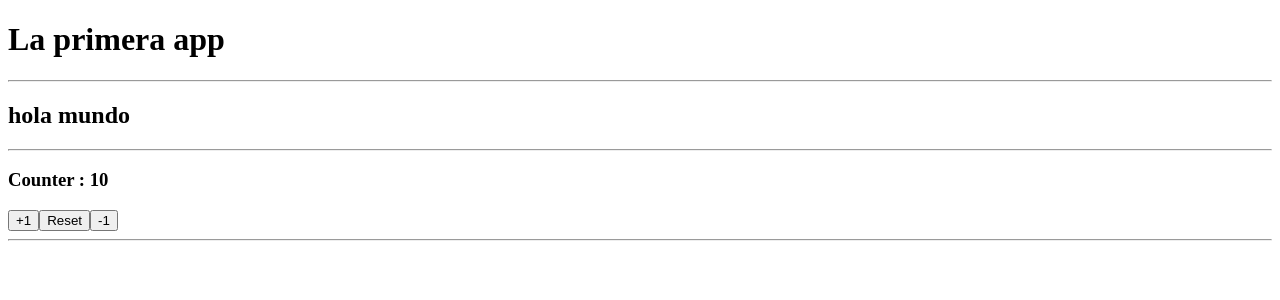
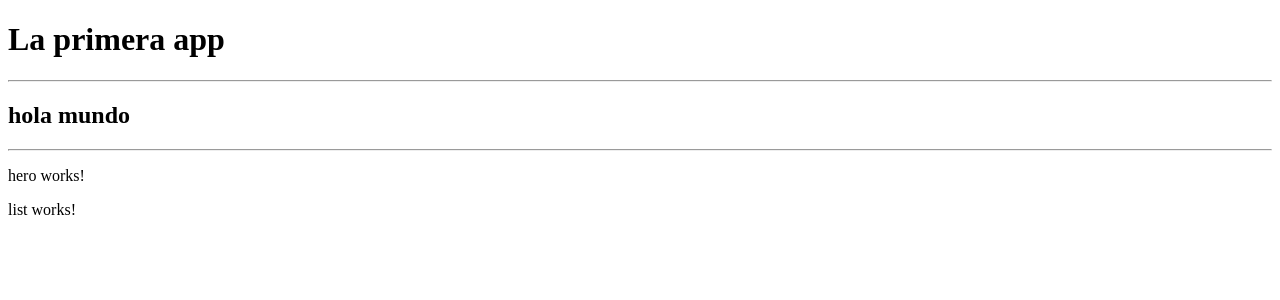
Before and after one commit to JC-d3v/Angular_23, an Angular app in the folder 02-bases/: page / in a window 1280 px wide. Shown: the top 300 px of the page. Built offline with nearby package versions, Linux system fonts and the light colour scheme.

Commit message:
040-Componente Hero y directorios

```diff
--- a/02-bases/src/app/app.component.html
+++ b/02-bases/src/app/app.component.html
@@ -2,4 +2,7 @@
 <hr />
 <h2>hola mundo</h2>
 <hr />
-<app-counter></app-counter>
+<!-- <app-counter></app-counter> -->
+<app-heroes-hero></app-heroes-hero>
+
+<app-heroes-list></app-heroes-list>
--- a/02-bases/src/app/app.module.ts
+++ b/02-bases/src/app/app.module.ts
@@ -3,11 +3,15 @@
 
 import { AppComponent } from './app.component';
 import { CounterComponent } from './counter/counter.component';
+import { HeroComponent } from './heroes/hero/hero.component';
+import { ListComponent } from './heroes/list/list.component';
 
 @NgModule({
   declarations: [
     AppComponent,
-    CounterComponent
+    CounterComponent,
+    HeroComponent,
+    ListComponent
   ],
   imports: [
     BrowserModule
--- /dev/null
+++ b/02-bases/src/app/heroes/hero/hero.component.css
@@ -0,0 +1,3 @@
+h1 {
+  font-size: 100px;
+}
--- /dev/null
+++ b/02-bases/src/app/heroes/hero/hero.component.html
@@ -0,0 +1 @@
+<p>hero works!</p>
--- /dev/null
+++ b/02-bases/src/app/heroes/list/list.component.html
@@ -0,0 +1 @@
+<p>list works!</p>
```
Also changed, not shown: 02-bases/src/app/heroes/hero/hero.component.ts (added, +10 -0 lines), 02-bases/src/app/heroes/list/list.component.ts (added, +10 -0 lines), 02-bases/src/app/heroes/list/list.component.css (added), 2 other files (tests, documents, lock files or other folders).
